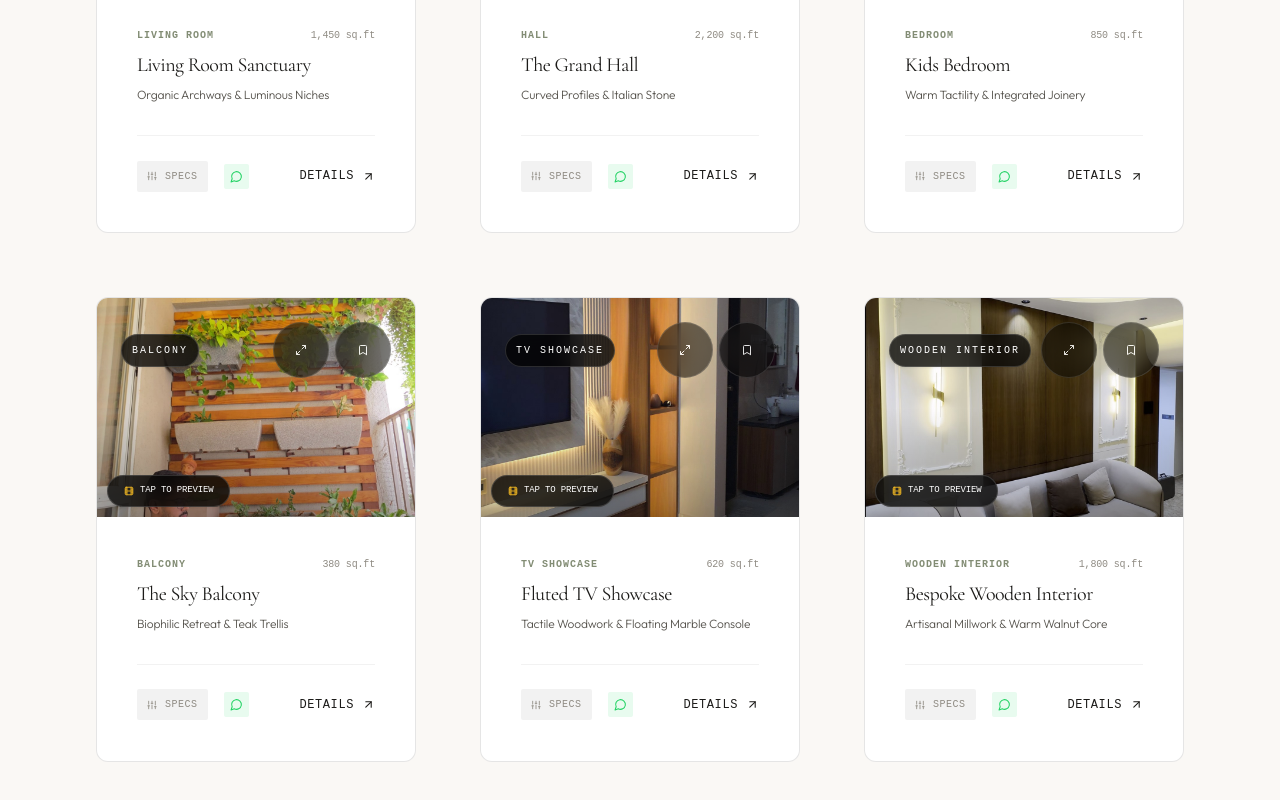
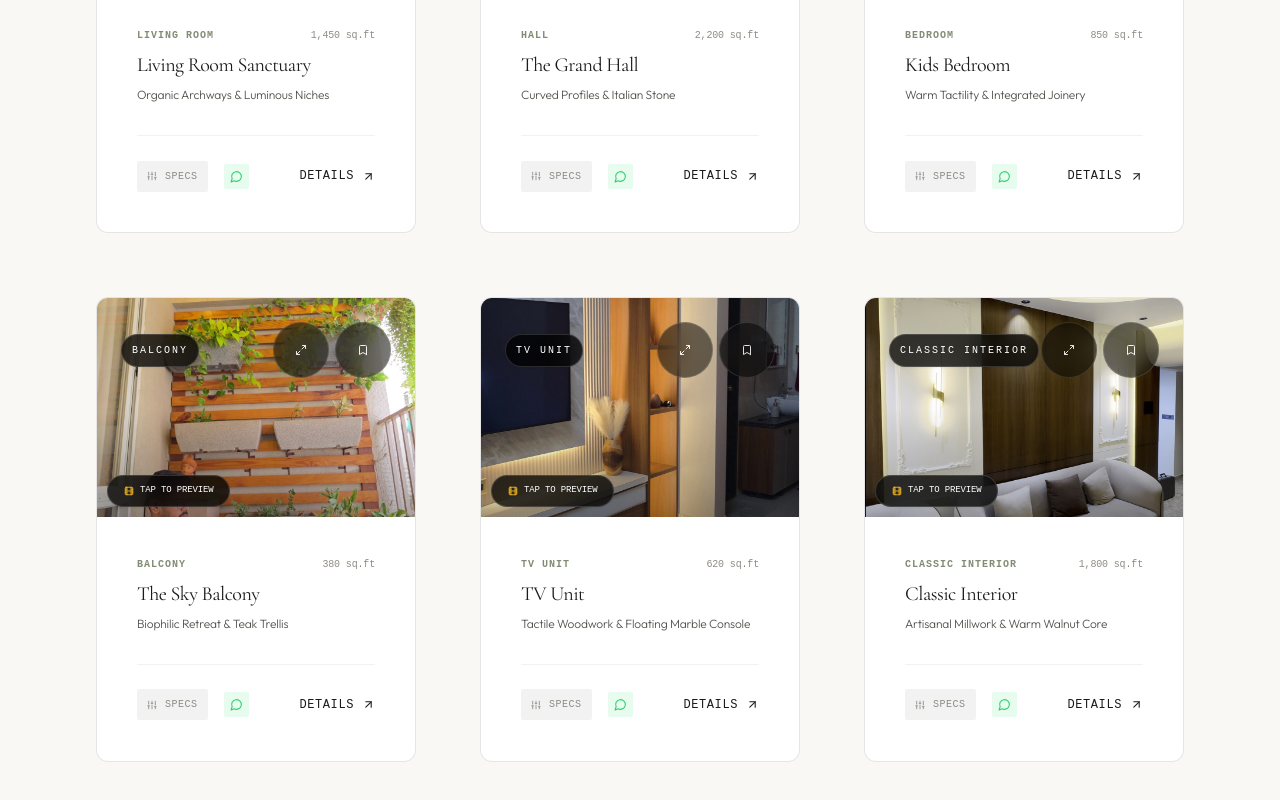
Before and after one commit to purva-de/antigravitytest, a React (Vite) app: page / in a window 1280 px wide. Shown: the part 2786-3586 px from the top of the page. Built offline with nearby package versions, Linux system fonts and the light colour scheme; the HTML template or start-up script is replaced by a standard one.

Commit message:
Rename Fluted TV Showcase to TV Unit and Wooden Interior to Classic Interior

```diff
--- a/src/App.jsx
+++ b/src/App.jsx
@@ -69,7 +69,12 @@ export default function App() {
     }
 
     if (targetProjectId) {
-      const found = PROJECTS_DATA.find((p) => p.id === targetProjectId);
+      const aliasMap = {
+        "tv-unit": "tv-showcase",
+        "classic-interior": "wooden-interior"
+      };
+      const resolvedId = aliasMap[targetProjectId] || targetProjectId;
+      const found = PROJECTS_DATA.find((p) => p.id === resolvedId);
       if (found) return { type: "project", project: found };
     }
 
--- a/src/components/SelectedWork.jsx
+++ b/src/components/SelectedWork.jsx
@@ -74,7 +74,7 @@ export default function SelectedWork({ onSelectProject }) {
               SELECTED WORK
             </h2>
             <p className="text-xs sm:text-sm text-[#57544E] dark:text-[#A09C94] font-light mt-1.5">
-              3×2 architectural monograph — Living Room, Hall, Bedroom, Balcony, TV Showcase & Wooden Interior.
+              3×2 architectural monograph — Living Room, Hall, Bedroom, Balcony, TV Unit & Classic Interior.
             </p>
           </div>
 
--- a/src/data/projectsData.js
+++ b/src/data/projectsData.js
@@ -153,10 +153,10 @@ export const PROJECTS_DATA = [
   },
   {
     id: "tv-showcase",
-    name: "Fluted TV Showcase",
+    name: "TV Unit",
     subtitle: "Tactile Woodwork & Floating Marble Console",
-    category: "TV Showcase",
-    spaceType: "TV Showcase",
+    category: "TV Unit",
+    spaceType: "TV Unit",
     location: "Pune",
     year: "2024",
     status: "Completed",
@@ -172,14 +172,14 @@ export const PROJECTS_DATA = [
     ],
     overview: "A sophisticated entertainment unit where vertical fluted paneling, concealed cabling, and back-illuminated marble create a soft theatrical presence.",
     designConcept: "Linear rhythm and warm shadow play. The fluted texture breaks specular reflections while the floating credenza keeps the floor plane continuous.",
-    designPhilosophy: "Media walls often dominate a room aggressively. By treating the TV showcase as an architectural sculpture, the screen blends into a curated backdrop.",
+    designPhilosophy: "Media walls often dominate a room aggressively. By treating the TV unit as an architectural sculpture, the screen blends into a curated backdrop.",
     services: [
       "Architectural Wall Sculpture",
       "Media Console Engineering",
       "Hidden Conduit Architecture",
       "Indirect Halo Lighting"
     ],
-    projectType: "Custom TV Showcase & Unit",
+    projectType: "Custom TV Unit",
     featured: false,
     highlightStats: [
       { label: "Wall Width", value: "16 ft Continuous" },
@@ -190,10 +190,10 @@ export const PROJECTS_DATA = [
   },
   {
     id: "wooden-interior",
-    name: "Bespoke Wooden Interior",
+    name: "Classic Interior",
     subtitle: "Artisanal Millwork & Warm Walnut Core",
-    category: "Wooden Interior",
-    spaceType: "Wooden Interior",
+    category: "Classic Interior",
+    spaceType: "Classic Interior",
     location: "Pune",
     year: "2025",
     status: "Completed",
@@ -207,7 +207,7 @@ export const PROJECTS_DATA = [
       "/projects/IMG_9975_shot_1.jpg",
       "/projects/IMG_9957_shot_1.jpg"
     ],
-    overview: "A bespoke wooden interior showcase featuring solid fluted slats, American walnut acoustic wall cladding, and master-crafted concealed joinery.",
+    overview: "A bespoke classic interior showcase featuring solid fluted slats, American walnut acoustic wall cladding, and master-crafted concealed joinery.",
     designConcept: "Tactile warmth through artisanal carpentry. Every grain alignment, shadow gap, and hand-finished timber edge is custom made.",
     designPhilosophy: "Natural wood brings an undeniable biological warmth and acoustic tranquility to contemporary architecture.",
     services: [
@@ -216,7 +216,7 @@ export const PROJECTS_DATA = [
       "Custom Cabinetry & Joinery",
       "Solid Timber Feature Walls"
     ],
-    projectType: "Wooden Interior Craft",
+    projectType: "Classic Interior Craft",
     featured: false,
     highlightStats: [
       { label: "Wood Species", value: "American Walnut & Oak" },
```
